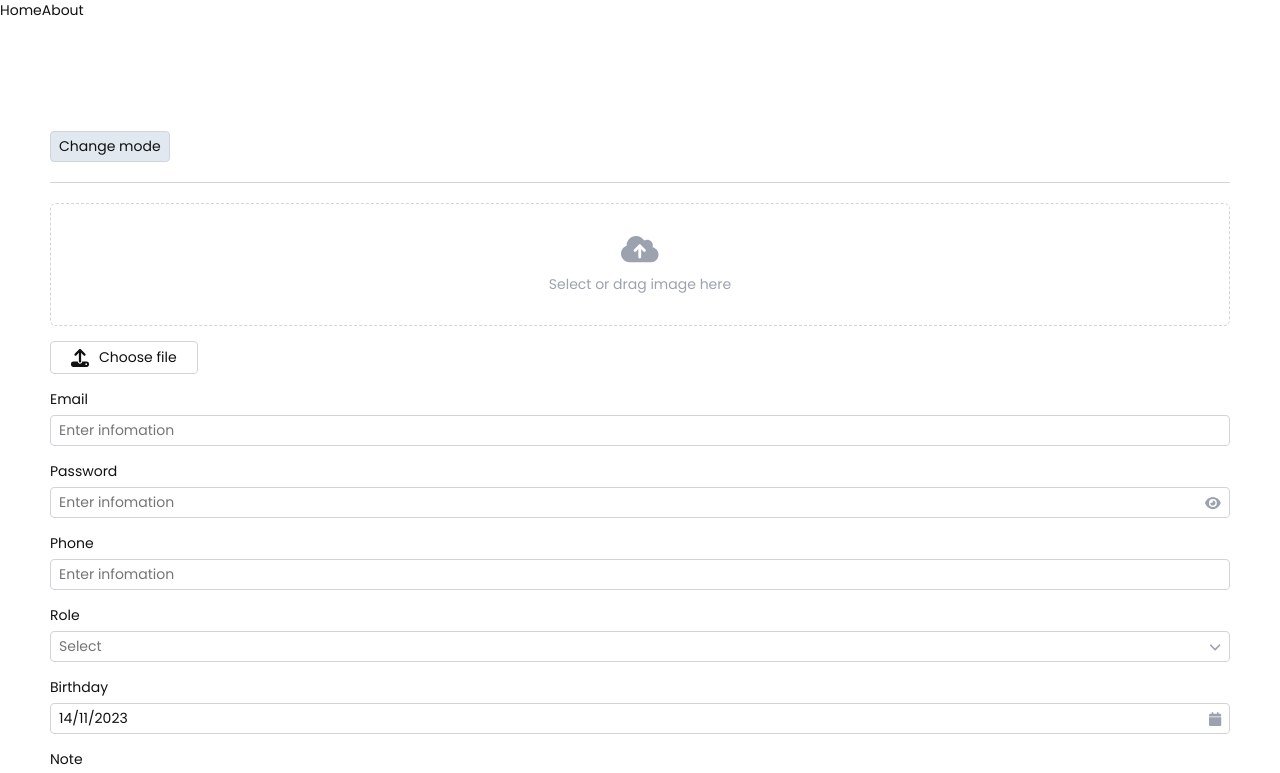
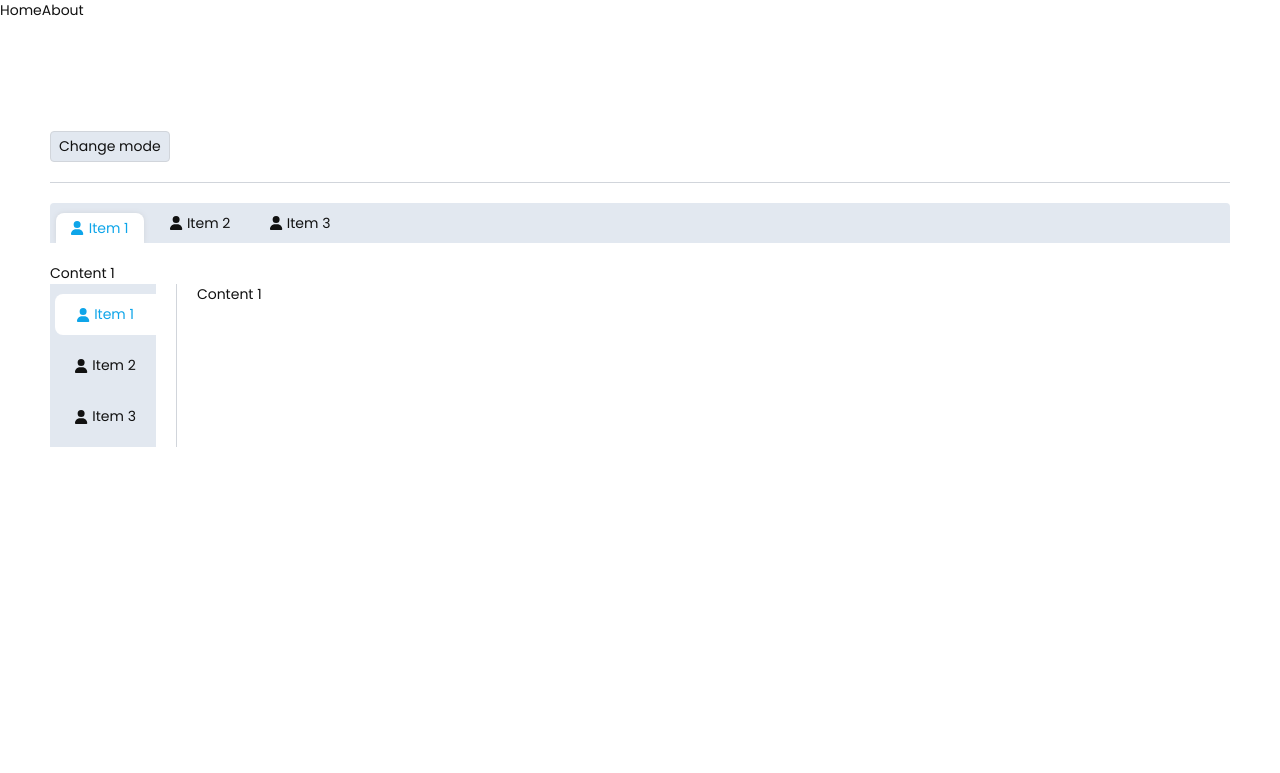
Before and after one commit to Tuong1994/Vue_UI_Component, a Vue app: page / in a window 1280 px wide. Shown: the top 773 px of the page. Built offline with nearby package versions, Linux system fonts and the light colour scheme.

Commit message:
update Tabs Component

```diff
--- a/src/components/UI/Tabs/Tabs.vue
+++ b/src/components/UI/Tabs/Tabs.vue
@@ -1,9 +1,9 @@
 <script setup lang="ts">
-import { ref, computed, withDefaults, defineEmits, type StyleValue } from 'vue'
+import { withDefaults, defineEmits, type StyleValue } from 'vue'
 import type { ComponentColor } from '@/common/type.ts'
-import type { TabsItem, TabsItems } from './type.ts'
-import Icon from '@/components/UI/Icon/Icon.vue'
-import useLayoutStore from '../Layout/LayoutStore'
+import type { TabsItem, TabsItems, TabsType } from './type.ts'
+import TabsHorizontal from './TabsHorizontal.vue'
+import TabsVertical from './TabsVertical.vue'
 
 export interface TabsProps {
   rootClassName?: string
@@ -12,6 +12,7 @@ export interface TabsProps {
   rootStyle?: StyleValue
   headStyle?: StyleValue
   contentStyle?: StyleValue
+  type?: TabsType
   items: TabsItems
   color?: Exclude<ComponentColor, 'black' | 'white' | 'gray'>
 }
@@ -21,43 +22,24 @@ const props = withDefaults(defineProps<TabsProps>(), {
   headClassName: '',
   contentClassName: '',
   color: 'blue',
+  type: 'horizontal',
   items: () => []
 })
 
 const emits = defineEmits(['onSelectTab'])
 
-const layout = useLayoutStore()
-
-const activeTab = ref({ tabId: props.items[0].id, comName: props.items[0].comName })
-
-const colorClassName = computed<string>(() => `tabs-${props.color}`)
-
-const themeClassName = computed<string>(() => `tabs-${layout.theme}`)
-
-const handleChangeTab = (tab: TabsItem) => {
-  activeTab.value = { tabId: tab.id, comName: tab.comName }
-  emits('onSelectTab', tab)
-}
+const handleSelectTab = (tab: TabsItem) => emits('onSelectTab', tab)
 </script>
 
 <template>
-  <div :style="rootStyle" :class="['tabs', colorClassName, themeClassName, rootClassName]">
-    <div :style="headStyle" :class="['tabs-head', headClassName]">
-      <div
-        v-for="tab in items"
-        :key="tab.id"
-        :class="['head-item', activeTab.tabId === tab.id ? 'head-item-active' : '']"
-        @click="() => handleChangeTab(tab)"
-      >
-        <div class="item-inner">
-          <Icon v-if="tab.labelIcon" rootClassName="inner-icon" :iconName="tab.labelIcon" />
-          <span>{{ tab.label }}</span>
-        </div>
-      </div>
-    </div>
-
-    <div :style="contentStyle" :class="['tabs-content', contentClassName]">
-      <slot name="content" :tab="activeTab.comName"></slot>
-    </div>
-  </div>
+  <TabsHorizontal v-if="type === 'horizontal'" v-bind="props" @onSelectTab="handleSelectTab">
+    <template #content="comName">
+      <slot name="content" :content="comName"></slot>
+    </template>
+  </TabsHorizontal>
+  <TabsVertical v-if="type === 'vertical'" v-bind="props" @onSelectTab="handleSelectTab">
+    <template #content="comName">
+      <slot name="content" :content="comName"></slot>
+    </template>
+  </TabsVertical>
 </template>
--- /dev/null
+++ b/src/components/UI/Tabs/TabsHorizontal.vue
@@ -0,0 +1,63 @@
+<script setup lang="ts">
+import { ref, computed, withDefaults, defineEmits, type StyleValue } from 'vue'
+import type { ComponentColor } from '@/common/type.ts'
+import type { TabsItem, TabsItems } from './type.ts'
+import Icon from '@/components/UI/Icon/Icon.vue'
+import useLayoutStore from '../Layout/LayoutStore'
+
+export interface TabsHorizontalProps {
+  rootClassName?: string
+  headClassName?: string
+  contentClassName?: string
+  rootStyle?: StyleValue
+  headStyle?: StyleValue
+  contentStyle?: StyleValue
+  items: TabsItems
+  color?: Exclude<ComponentColor, 'black' | 'white' | 'gray'>
+}
+
+const props = withDefaults(defineProps<TabsHorizontalProps>(), {
+  rootClassName: '',
+  headClassName: '',
+  contentClassName: '',
+  color: 'blue',
+  items: () => []
+})
+
+const emits = defineEmits(['onSelectTab'])
+
+const layout = useLayoutStore()
+
+const activeTab = ref({ tabId: props.items[0].id, comName: props.items[0].comName })
+
+const colorClassName = computed<string>(() => `tabs-horizontal-${props.color}`)
+
+const themeClassName = computed<string>(() => `tabs-horizontal-${layout.theme}`)
+
+const handleChangeTab = (tab: TabsItem) => {
+  activeTab.value = { tabId: tab.id, comName: tab.comName }
+  emits('onSelectTab', tab)
+}
+</script>
+
+<template>
+  <div :style="rootStyle" :class="['tabs-horizontal', colorClassName, themeClassName, rootClassName]">
+    <div :style="headStyle" :class="['tabs-horizontal-head', headClassName]">
+      <div
+        v-for="tab in items"
+        :key="tab.id"
+        :class="['head-item', activeTab.tabId === tab.id ? 'head-item-active' : '']"
+        @click="() => handleChangeTab(tab)"
+      >
+        <div class="item-inner">
+          <Icon v-if="tab.labelIcon" rootClassName="inner-icon" :iconName="tab.labelIcon" />
+          <span>{{ tab.label }}</span>
+        </div>
+      </div>
+    </div>
+
+    <div :style="contentStyle" :class="['tabs-horizontal-content', contentClassName]">
+      <slot name="content" :comName="activeTab.comName"></slot>
+    </div>
+  </div>
+</template>
--- /dev/null
+++ b/src/components/UI/Tabs/TabsVertical.vue
@@ -0,0 +1,61 @@
+<script setup lang="ts">
+import { ref, computed, withDefaults, defineEmits, type StyleValue } from 'vue'
+import type { ComponentColor } from '@/common/type.ts'
+import type { TabsItem, TabsItems } from './type.ts'
+import Icon from '@/components/UI/Icon/Icon.vue'
+import useLayoutStore from '../Layout/LayoutStore'
+
+export interface TabsVerticalProps {
+  rootClassName?: string
+  headClassName?: string
+  contentClassName?: string
+  rootStyle?: StyleValue
+  headStyle?: StyleValue
+  contentStyle?: StyleValue
+  items: TabsItems
+  color?: Exclude<ComponentColor, 'black' | 'white' | 'gray'>
+}
+
+const props = withDefaults(defineProps<TabsVerticalProps>(), {
+  rootClassName: '',
+  headClassName: '',
+  contentClassName: '',
+  color: 'blue',
+  items: () => []
+})
+
+const emits = defineEmits(['onSelectTab'])
+
+const layout = useLayoutStore()
+
+const activeTab = ref({ tabId: props.items[0].id, comName: props.items[0].comName })
+
+const colorClassName = computed<string>(() => `tabs-vertical-${props.color}`)
+
+const themeClassName = computed<string>(() => `tabs-vertical-${layout.theme}`)
+
+const handleChangeTab = (tab: TabsItem) => {
+  activeTab.value = { tabId: tab.id, comName: tab.comName }
+  emits('onSelectTab', tab)
+}
+</script>
+
+<template>
+  <div :style="rootStyle" :class="['tabs-vertical', colorClassName, themeClassName, rootClassName]">
+    <div :style="headStyle" :class="['tabs-vertical-title', headClassName]">
+      <div
+        v-for="tab in items"
+        :key="tab.id"
+        :class="['title-item', activeTab.tabId === tab.id ? 'title-item-active' : '']"
+        @click="() => handleChangeTab(tab)"
+      >
+        <Icon v-if="tab.labelIcon" rootClassName="item-icon" :iconName="tab.labelIcon" />
+        <span>{{ tab.label }}</span>
+      </div>
+    </div>
+    <div class="tabs-vertical-divider" />
+    <div :style="contentStyle" :class="['tabs-vertical-content', contentClassName]">
+      <slot name="content" :comName="activeTab.comName"></slot>
+    </div>
+  </div>
+</template>
--- a/src/components/UI/Tabs/type.ts
+++ b/src/components/UI/Tabs/type.ts
@@ -1,3 +1,5 @@
+export type TabsType = 'horizontal' | 'vertical'
+
 export type TabsItem = {
   id: string
   label: string
--- a/src/style/base/reset.scss
+++ b/src/style/base/reset.scss
@@ -14,6 +14,7 @@
   }
   &::-webkit-scrollbar-thumb {
     background: $bg-gray;
+    border-radius: $rounded-xxl;
   }
   &::-webkit-scrollbar-track {
     background: $bg-slate;
--- a/src/style/components/ui/tabs.scss
+++ b/src/style/components/ui/tabs/horizontal.scss
@@ -1,6 +1,6 @@
-.tabs {
+.tabs-horizontal {
   width: $w-full;
-  .tabs-head {
+  .tabs-horizontal-head {
     width: $w-full;
     margin-bottom: $m-2;
     background: $bg-slate;
@@ -8,11 +8,9 @@
     border-top-right-radius: $rounded;
     display: flex;
     align-items: flex-end;
-    overflow-x: auto;
-    overflow-y: hidden;
-    &::-webkit-scrollbar {
-      width: 0;
-      height: 0;
+    overflow: hidden;
+    &:hover {
+      overflow-x: auto;
     }
     .head-item {
       min-width: max-content;
@@ -32,7 +30,12 @@
         top: 50%;
         left: 50%;
         transform: translate(-50%, -50%);
-        transition: all $transition-time-xs $transition-fn;
+        transition: background-color $transition-time-xs $transition-fn,
+          color $transition-time-xs $transition-fn, top $transition-time-xs $transition-fn,
+          transform $transition-time-xs $transition-fn;
+        .inner-icon {
+          margin-right: $m-1 - 0.5;
+        }
       }
     }
     .head-item-active {
@@ -49,7 +52,7 @@
       }
     }
   }
-  .tabs-content {
+  .tabs-horizontal-content {
     width: $w-full;
     background: $bg-white;
     & > * {
@@ -59,8 +62,8 @@
 }
 
 // Color
-.tabs-blue {
-  .tabs-head {
+.tabs-horizontal-blue {
+  .tabs-horizontal-head {
     .head-item {
       &:hover .item-inner {
         background: $bg-blue-rgba-xs;
@@ -80,8 +83,8 @@
   }
 }
 
-.tabs-red {
-  .tabs-head {
+.tabs-horizontal-red {
+  .tabs-horizontal-head {
     .head-item {
       &:hover .item-inner {
         background: $bg-red-rgba-xs;
@@ -101,8 +104,8 @@
   }
 }
 
-.tabs-green {
-  .tabs-head {
+.tabs-horizontal-green {
+  .tabs-horizontal-head {
     .head-item {
       &:hover .item-inner {
         background: $bg-green-rgba-xs;
@@ -122,8 +125,8 @@
   }
 }
 
-.tabs-orange {
-  .tabs-head {
+.tabs-horizontal-orange {
+  .tabs-horizontal-head {
     .head-item {
       &:hover .item-inner {
         background: $bg-orange-rgba-xs;
@@ -143,8 +146,8 @@
   }
 }
 
-.tabs-yellow {
-  .tabs-head {
+.tabs-horizontal-yellow {
+  .tabs-horizontal-head {
     .head-item {
       &:hover .item-inner {
         background: $bg-yellow-rgba-xs;
@@ -164,8 +167,8 @@
   }
 }
 
-.tabs-orange {
-  .tabs-head {
+.tabs-horizontal-orange {
+  .tabs-horizontal-head {
     .head-item {
       &:hover .item-inner {
         background: $bg-orange-rgba-xs;
@@ -185,8 +188,8 @@
   }
 }
 
-.tabs-purple {
-  .tabs-head {
+.tabs-horizontal-purple {
+  .tabs-horizontal-head {
     .head-item {
       &:hover .item-inner {
         background: $bg-purple-rgba-xs;
@@ -206,8 +209,8 @@
   }
 }
 
-.tabs-pink {
-  .tabs-head {
+.tabs-horizontal-pink {
+  .tabs-horizontal-head {
     .head-item {
       &:hover .item-inner {
         background: $bg-pink-rgba-xs;
@@ -228,8 +231,8 @@
 }
 
 // Theme
-.tabs-dark {
-  .tabs-head {
+.tabs-horizontal-dark {
+  .tabs-horizontal-head {
     background: $bg-black;
     .head-item {
       .item-inner {
@@ -239,10 +242,13 @@
     .head-item-active {
       .item-inner {
         box-shadow: 0 0 5px $bg-black;
+        &:hover {
+          background: $bg-deep-blue;
+        }
       }
     }
   }
-  .tabs-content {
+  .tabs-horizontal-content {
     background: $bg-deep-blue;
   }
 }
--- /dev/null
+++ b/src/style/components/ui/tabs/tabs.scss
@@ -0,0 +1,2 @@
+@import "./horizontal.scss";
+@import "./vertical.scss";
--- /dev/null
+++ b/src/style/components/ui/tabs/vertical.scss
@@ -0,0 +1,193 @@
+.tabs-vertical {
+  display: flex;
+  .tabs-vertical-title {
+    background: $bg-slate;
+    padding-left: $p-1 - 0.5;
+    .title-item {
+      padding: $p-1 $p-2;
+      margin: $m-1 0;
+      border-top-left-radius: $rounded-lg;
+      border-bottom-left-radius: $rounded-lg;
+      display: flex;
+      align-items: center;
+      justify-content: center;
+      cursor: pointer;
+      transition: background-color $transition-time-sm $transition-fn,
+        color $transition-time-sm $transition-fn;
+      .item-icon {
+        margin-right: $m-1 - 0.5;
+      }
+    }
+    .title-item-active {
+      background: $bg-white;
+    }
+  }
+  .tabs-vertical-divider {
+    width: 1px;
+    margin: 0 $m-2;
+    background: $bg-gray;
+  }
+  .tabs-vertical-content {
+    .content-item {
+      background: $bg-white;
+      opacity: 0;
+      transition: opacity $transition-time-sm $transition-fn;
+    }
+    .content-item-active {
+      opacity: 1;
+      animation: fade $transition-time-md $transition-fn;
+    }
+  }
+}
+
+// Color
+.tabs-vertical-blue {
+  .tabs-vertical-title {
+    .title-item {
+      &:hover {
+        background: $bg-blue-rgba-xs;
+      }
+    }
+    .title-item-active {
+      color: $text-blue;
+      * {
+        color: $text-blue;
+      }
+      &:hover {
+        background: $bg-white;
+      }
+    }
+  }
+}
+
+.tabs-vertical-red {
+  .tabs-vertical-title {
+    .title-item {
+      &:hover {
+        background: $bg-red-rgba-xs;
+      }
+    }
+    .title-item-active {
+      color: $text-red;
+      * {
+        color: $text-red;
+      }
+      &:hover {
+        background: $bg-white;
+      }
+    }
+  }
+}
+
+.tabs-vertical-green {
+  .tabs-vertical-title {
+    .title-item {
+      &:hover {
+        background: $bg-green-rgba-xs;
+      }
+    }
+    .title-item-active {
+      color: $text-green;
+      * {
+        color: $text-green;
+      }
+      &:hover {
+        background: $bg-white;
+      }
+    }
+  }
+}
+
+.tabs-vertical-orange {
+  .tabs-vertical-title {
+    .title-item {
+      &:hover {
+        background: $bg-orange-rgba-xs;
+      }
+    }
+    .title-item-active {
+      color: $text-orange;
+      * {
+        color: $text-orange;
+      }
+      &:hover {
+        background: $bg-white;
+      }
+    }
+  }
+}
+
+.tabs-vertical-yellow {
+  .tabs-vertical-title {
+    .title-item {
+      &:hover {
+        background: $bg-yellow-rgba-xs;
+      }
+    }
+    .title-item-active {
+      color: $text-yellow;
+      * {
+        color: $text-yellow;
+      }
+      &:hover {
+        background: $bg-white;
+      }
+    }
+  }
+}
+
+.tabs-vertical-purple {
+  .tabs-vertical-title {
+    .title-item {
+      &:hover {
+        background: $bg-purple-rgba-xs;
+      }
+    }
+    .title-item-active {
+      color: $text-purple;
+      * {
+        color: $text-purple;
+      }
+      &:hover {
+        background: $bg-white;
+      }
+    }
+  }
+}
+
+.tabs-vertical-pink {
+  .tabs-vertical-title {
+    .title-item {
+      &:hover {
+        background: $bg-pink-rgba-xs;
+      }
+    }
+    .title-item-active {
+      color: $text-pink;
+      * {
+        color: $text-pink;
+      }
+      &:hover {
+        background: $bg-white;
+      }
+    }
+  }
+}
+
+// Theme
+.tabs-vertical-dark {
+  .tabs-vertical-title {
+    background: $bg-black;
+    .title-item-active {
+      background: $bg-deep-blue;
+      &:hover {
+        background: $bg-deep-blue;
+      }
+    }
+  }
+  .tabs-vertical-content {
+    .content-item {
+      background: $bg-deep-blue;
+    }
+  }
+}
--- a/src/style/components/ui/ui.scss
+++ b/src/style/components/ui/ui.scss
@@ -1,6 +1,7 @@
 @import './loading/loading.scss';
 @import './carousel/carousel.scss';
 @import './layout/layout.scss';
+@import './tabs/tabs.scss';
 @import './section.scss';
 @import './button.scss';
 @import './modal.scss';
@@ -8,7 +9,6 @@
 @import './grid.scss';
 @import './avatar.scss';
 @import './badge.scss';
-@import './tabs.scss';
 @import './accordion.scss';
 @import './pagination.scss';
 @import './typography.scss';
--- a/src/views/HomeView.vue
+++ b/src/views/HomeView.vue
@@ -3,8 +3,9 @@ import * as yup from 'yup'
 import { UI, Control } from '@/components'
 import type { TableColumns, TableRowKey } from '@/components/UI/Table/type'
 import useLayoutStore from '@/components/UI/Layout/LayoutStore'
+import { iconName } from '@/components/UI/Icon/constant'
 
-const { Section, Button, Image, Table, Divider, Layout } = UI
+const { Section, Button, Image, Table, Divider, Tabs, Layout } = UI
 
 const { Container, Content } = Layout
 
@@ -126,6 +127,12 @@ const columns: TableColumns<TableData> = [
   }
 ]
 
+const tabItems = [
+  { id: 'item-1', label: 'Item 1', comName: 'item-1', labelIcon: iconName.USER },
+  { id: 'item-2', label: 'Item 2', comName: 'item-2', labelIcon: iconName.USER },
+  { id: 'item-3', label: 'Item 3', comName: 'item-3', labelIcon: iconName.USER }
+]
+
 const handleClick = () => {
   if (layout.theme === 'dark') return layout.switchTheme('light')
   layout.switchTheme('dark')
@@ -138,6 +145,22 @@ const handleClick = () => {
       <Section>
         <Button @click="handleClick">Change mode</Button>
         <Divider />
+
+        <Tabs :items="tabItems">
+          <template #content="tab">
+            <div v-if="tab.content.comName === 'item-1'">Content 1</div>
+            <div v-if="tab.content.comName === 'item-2'">Content 2</div>
+            <div v-if="tab.content.comName === 'item-3'">Content 3</div>
+          </template>
+        </Tabs>
+
+        <Tabs type="vertical" :items="tabItems">
+          <template #content="tab">
+            <div v-if="tab.content.comName === 'item-1'">Content 1</div>
+            <div v-if="tab.content.comName === 'item-2'">Content 2</div>
+            <div v-if="tab.content.comName === 'item-3'">Content 3</div>
+          </template>
+        </Tabs>
         <!-- <Table
       hasRowSelection
       hasExpand
@@ -151,7 +174,7 @@ const handleClick = () => {
       </template>
     </Table> -->
 
-        <Form
+        <!-- <Form
           :initialValues="initialValues"
           :autoFocusValidation="false"
           @onFinish="(value) => console.log(value)"
@@ -187,7 +210,7 @@ const handleClick = () => {
           <CheckBox>Male</CheckBox>
           <Radio>Male</Radio>
           <Button type="submit">Submit</Button>
-        </Form>
+        </Form> -->
       </Section>
     </Content>
   </Container>
```
Also changed, not shown: src/style/base/variables.scss (+10 -10 lines).
